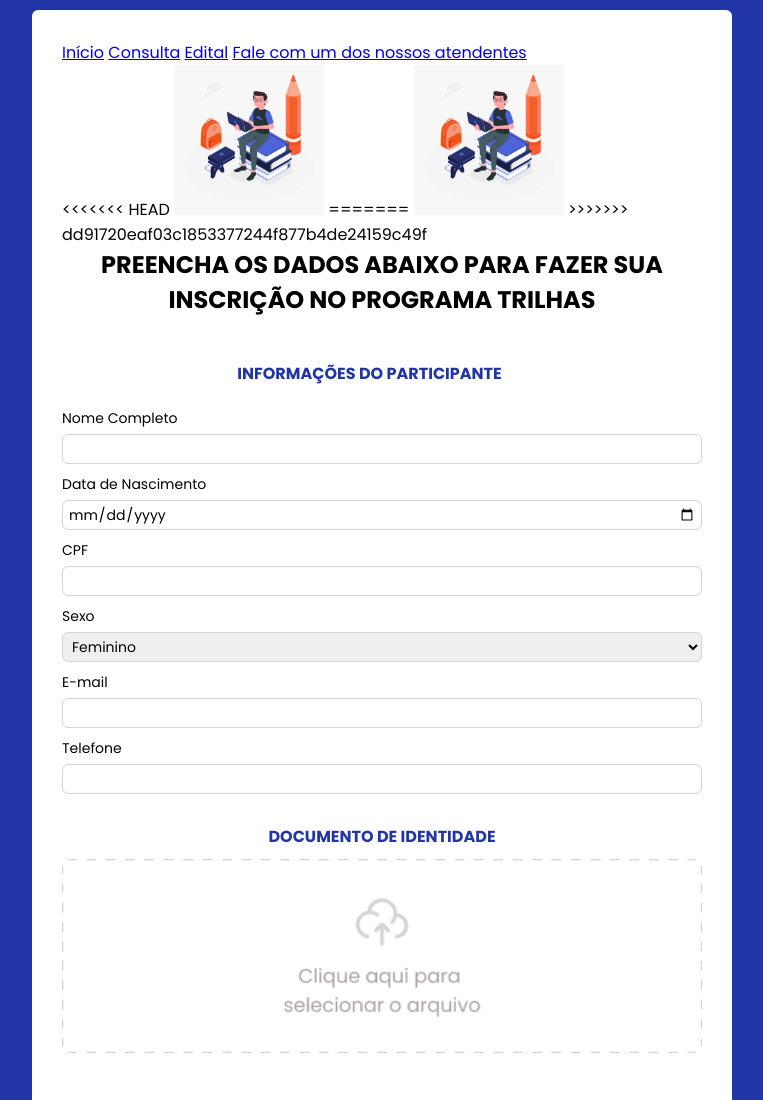
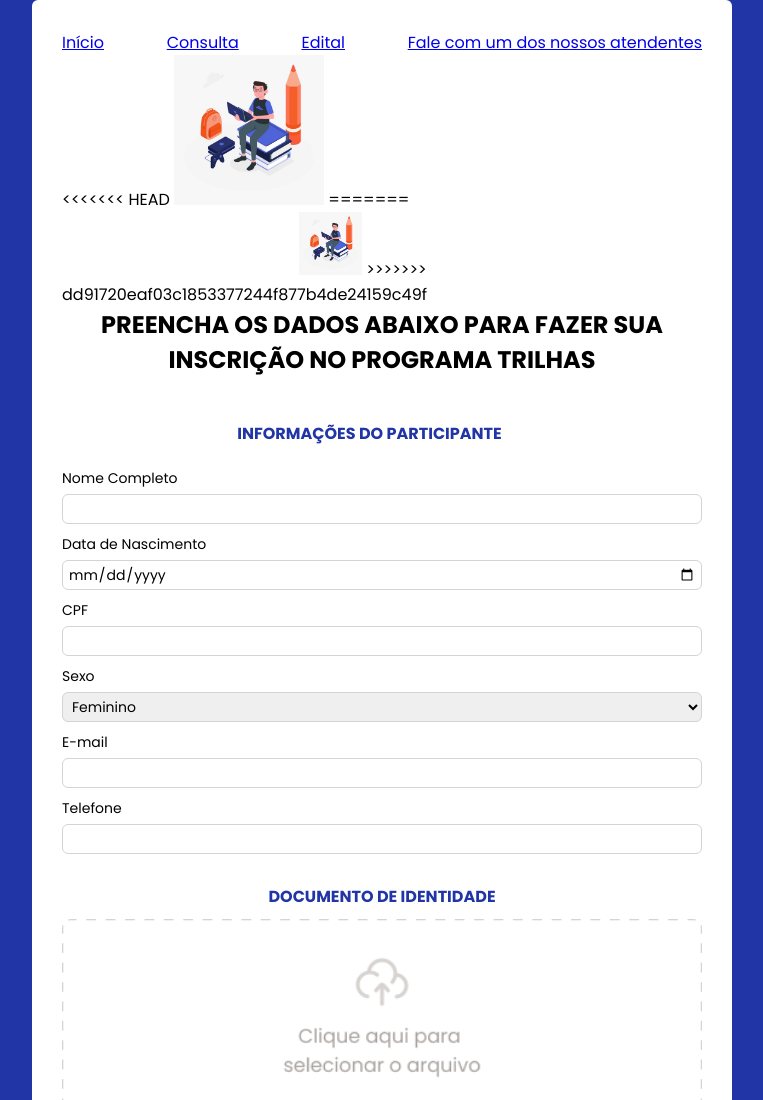
Before and after one commit to ritaribeirof/desafio_2, a plain HTML site: page index.html in a window 1280 px wide. Shown: the top 1100 px of the page, without its empty margins (258-1021 px from the left). Drawn offline with Linux system fonts and the light colour scheme.

Commit message:
Update style.css

```diff
--- a/style.css
+++ b/style.css
@@ -6,6 +6,10 @@
     font-family: 'Poppins', sans-serif;
     box-sizing: border-box;
 }
+nav{
+    display: flex;
+    justify-content: space-between;
+}
 
 body {
     min-height: 100vh;
@@ -13,7 +17,29 @@ body {
     display: flex;
     align-items: center;
     justify-content: center;
+<<<<<<< HEAD
     padding: 10px;
+=======
+}
+
+.container #imagemTrilhas {
+    max-width:300px;
+    max-height:150px;
+    width: auto;
+    height: auto;
+    padding-left: 37%;
+}
+.container #imagemLogos{
+    max-width:300px;
+    max-height:150px;
+    width: auto;
+    height: auto;
+}
+
+.frase-titulo {
+color: black;
+text-align: center;
+>>>>>>> dd91720eaf03c1853377244f877b4de24159c49f
 }
 
 .container {
```
